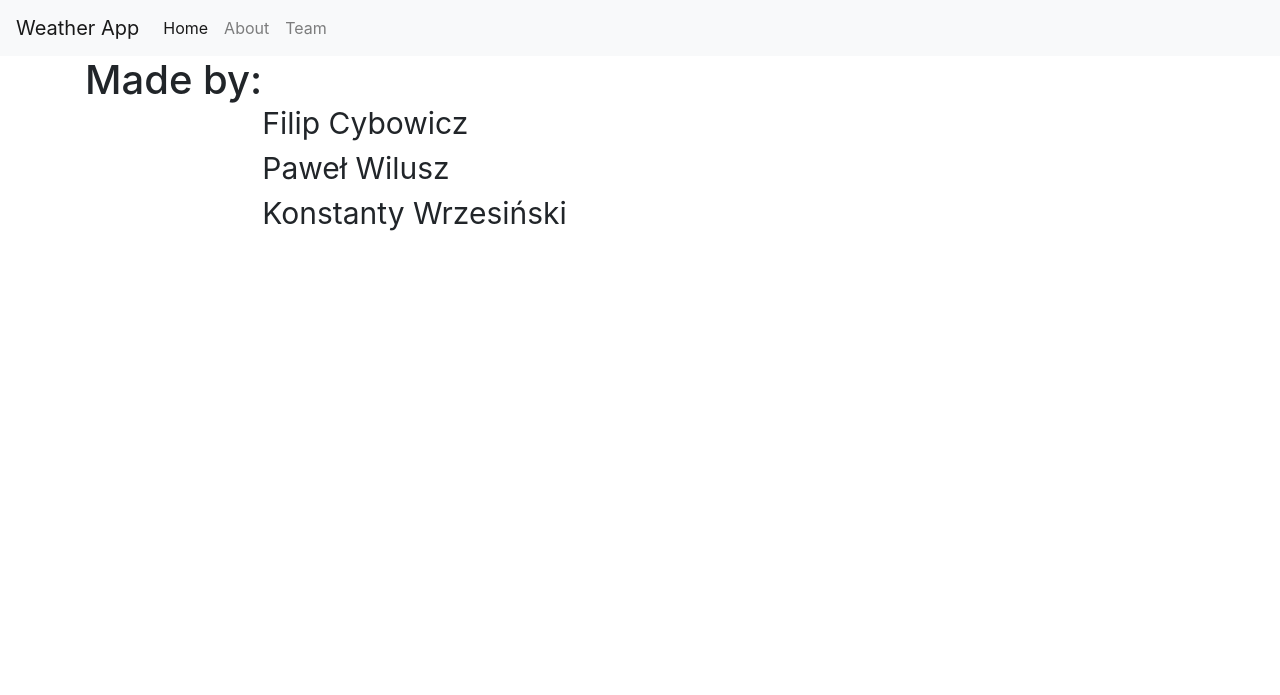
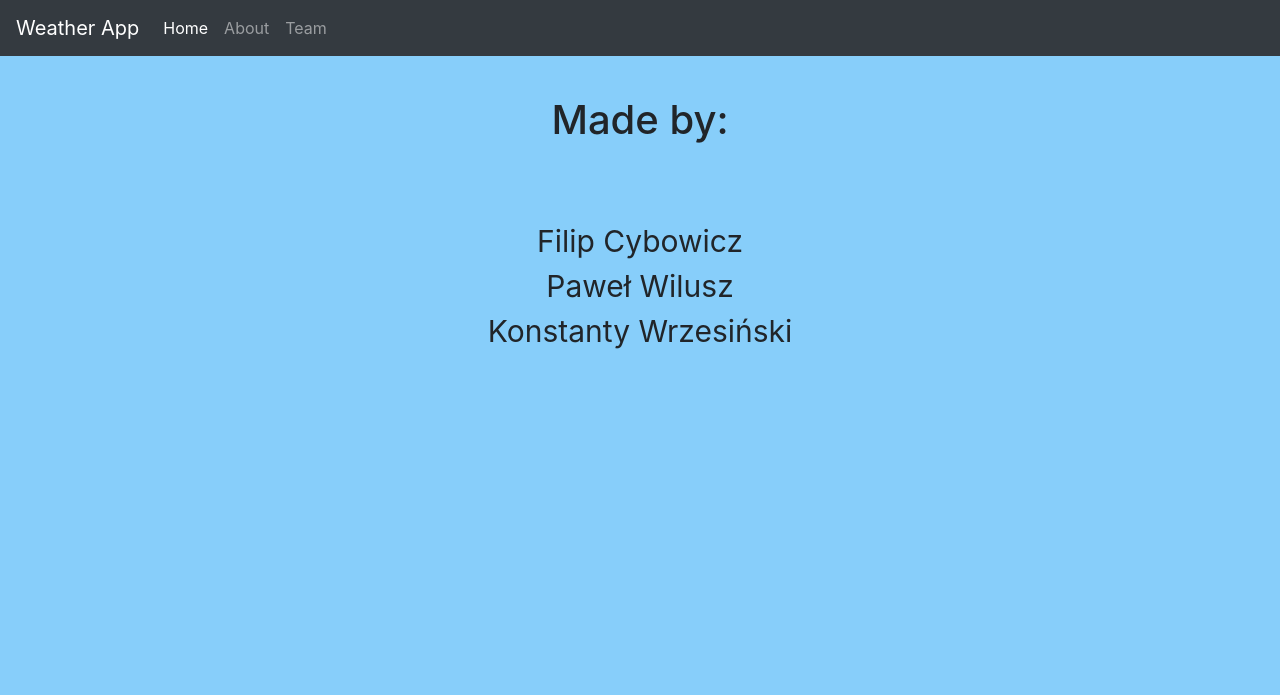
Before and after one commit to KonstantyWrzesinski/rename_later, a Django app: page /team/ in a window 1280 px wide. Shown: the top 695 px of the page. Run offline with Django 5.2, Linux system fonts and the light colour scheme; some libraries are stand-ins or nearby versions.

Commit message:
added some colours

```diff
--- a/someapp/templates/about.html
+++ b/someapp/templates/about.html
@@ -1,5 +1,8 @@
 {% extends "base.html" %} {% block title %} About {% endblock %}
 {% block content %}
+<style>
+    body {background-color: LightSkyBlue;}
+</style>
 <div style="display:flex; justify-content:center; align-items:center; height:80vh;">
     <h1>WIP!</h1>
 </div>
--- a/someapp/templates/base.html
+++ b/someapp/templates/base.html
@@ -11,7 +11,7 @@
     <link rel="stylesheet" href="https://stackpath.bootstrapcdn.com/bootstrap/4.3.1/css/bootstrap.min.css"  rel="stylesheet" />
   </head>
   <body>
-    <nav class="navbar navbar-expand-lg navbar-light bg-light">
+    <nav class="navbar navbar-expand-lg navbar-dark bg-dark">
       <a class="navbar-brand" href="http://127.0.0.1:8000/">Weather App</a>
       <button class="navbar-toggler" type="button" data-toggle="collapse" data-target="#navbarNav" aria-controls="navbarNav" aria-expanded="false" aria-label="Toggle navigation"><span class="navbar-toggler-icon"></span></button>
       <div class="collapse navbar-collapse" id="navbarNav">
--- a/someapp/templates/home.html
+++ b/someapp/templates/home.html
@@ -1,5 +1,8 @@
 {% extends "base.html" %} {% block title %} Home Page {% endblock %}
 {% block content %}
+<style>
+    body {background-color: LightSkyBlue;}
+</style>
 <div style="display:flex; justify-content:center; align-items:center; height:80vh;">
     <h1>Our project is currently under development. See you soon!</h1>
 </div>
--- a/someapp/templates/team.html
+++ b/someapp/templates/team.html
@@ -1,9 +1,15 @@
 {% extends "base.html" %} {% block title %} Team {% endblock %}
 {% block content %}
-<div style="display:flex; justify-content:left; align-items:normal; height:80vh;">
+<style>
+    body {background-color: LightSkyBlue;}
+</style>
+<div style="text-align:center; margin-top:40px;">
+
     <h1>Made by:</h1>
-    <div style="font-size: 30px; margin-top:0px;">
+
+    <div style="font-size: 30px; margin-top:30px;">
         <p1 ><br>Filip Cybowicz<br> Paweł Wilusz <br>Konstanty Wrzesiński</p1>
     </div>
+
 </div>
 {% endblock %}
```
